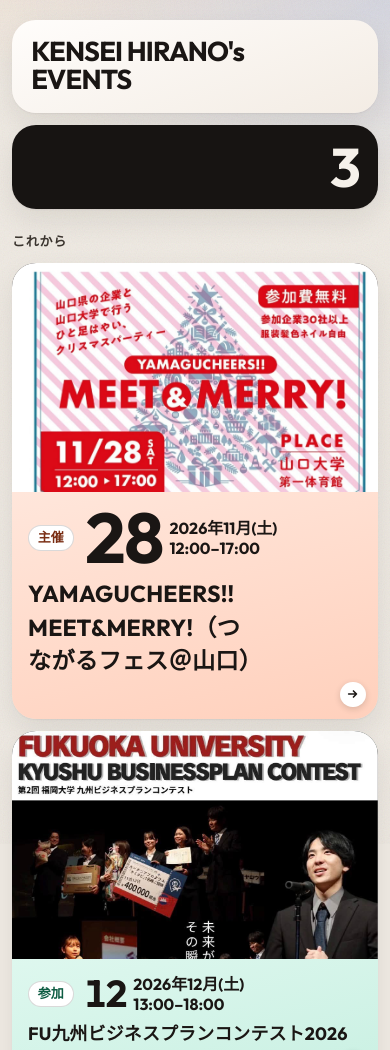
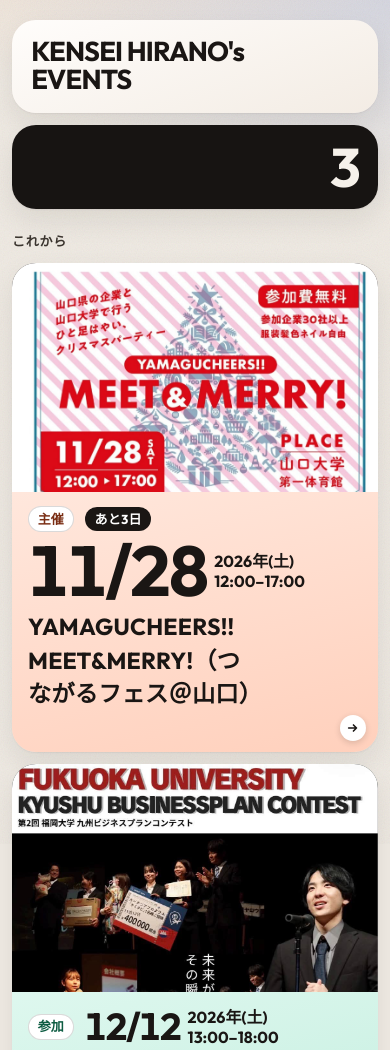
Before and after one commit to koenma777/event, a website with bundled scripts: page index.html in a window 390 px wide. Shown: the top 1050 px of the page. Built offline with nearby package versions, Linux system fonts and the light colour scheme; a web font is replaced by a local one.

Commit message:
開催日を月/日で大きく出し、2週間前から残り日数を出す (#20)
* Lay event tiles three across on a wide screen

Phones stay one column, tablets use two, and 1024px and up use three. The next event can span two of those columns, and every image keeps the same top-center crop.

Co-authored-by: kk <hiraken.c.2.c@gmail.com>

* PCで3件を同じ大きさで並べ、YAMAGUCHEERSを縦長チラシにする

- PR #17 の3列/2列/1列レイアウトを取り込み、先頭だけ2列分にする指定を外す
- 700px以上の「これから」は画像枠を4:5に揃え、カードの高さも揃える
- YAMAGUCHEERS!! の画像を公式チラシの表面（縦長）に差し替える

Co-Authored-By: Claude Opus 5.5 <noreply@anthropic.com>
Claude-Session: https://claude.ai/code/session_01V6F485zsMfkKoiicNo1Xav

* FU九州ビジネスプランコンテストの画像を12/12のチラシに差し替える

Co-Authored-By: Claude Opus 5.5 <noreply@anthropic.com>
Claude-Session: https://claude.ai/code/session_01V6F485zsMfkKoiicNo1Xav

* 開催日を月/日で大きく出し、2週間前から残り日数を出す

- 大きな数字を「日」から「月/日」に変える（28 → 11/28）
- 開催14日前から「あと○日」「明日」「今日」「開催中」のバッジを出す
- 日数は東京の暦日で数える

Co-Authored-By: Claude Opus 5.5 <noreply@anthropic.com>
Claude-Session: https://claude.ai/code/session_01V6F485zsMfkKoiicNo1Xav

---------

Co-authored-by: Cursor Agent <cursoragent@cursor.com>
Co-authored-by: Claude <noreply@anthropic.com>

```diff
--- a/main.js
+++ b/main.js
@@ -1,4 +1,4 @@
-import { dateMark, splitEvents } from './schedule.js';
+import { countdownLabel, dateMark, splitEvents } from './schedule.js';
 
 const KIND_CLASS = {
   参加: 'attend',
@@ -30,11 +30,11 @@ function renderDate(event) {
   if (!mark) return time;
   const num = document.createElement('span');
   num.className = 'num';
-  num.textContent = mark.day;
+  num.textContent = `${mark.month}/${mark.day}`;
   const sub = document.createElement('span');
   sub.className = 'sub';
   const when = document.createElement('span');
-  when.textContent = `${mark.year}年${mark.month}月(${mark.weekday})`;
+  when.textContent = `${mark.year}年(${mark.weekday})`;
   sub.append(when);
   if (mark.clock) {
     const clock = document.createElement('span');
@@ -84,7 +84,7 @@ function renderFrame(src, label) {
   return frame;
 }
 
-function renderEvent(event, { hero = false, arrow = false, index = 0 } = {}) {
+function renderEvent(event, { hero = false, arrow = false, index = 0, now = null } = {}) {
   const item = document.createElement('li');
   item.className = hero ? 'event is-hero' : 'event';
   if (arrow) item.classList.add('has-arrow');
@@ -115,6 +115,13 @@ function renderEvent(event, { hero = false, arrow = false, index = 0 } = {}) {
     tag.textContent = event.kind;
     meta.append(tag);
   }
+  const soon = now ? countdownLabel(event, now) : '';
+  if (soon) {
+    const badge = document.createElement('span');
+    badge.className = 'soon';
+    badge.textContent = soon;
+    meta.append(badge);
+  }
   meta.append(renderDate(event));
 
   const heading = document.createElement('h3');
@@ -140,11 +147,12 @@ function renderEvent(event, { hero = false, arrow = false, index = 0 } = {}) {
   return item;
 }
 
-function renderList(list, empty, events, { hero = false } = {}) {
+function renderList(list, empty, events, { hero = false, now = null } = {}) {
   list.replaceChildren(...events.map((event, index) => renderEvent(event, {
     hero: hero && index === 0,
     arrow: hero,
     index,
+    now,
   })));
   empty.hidden = events.length !== 0;
 }
@@ -166,10 +174,11 @@ async function main() {
     if (!response.ok) throw new Error(`status ${response.status}`);
     const data = await response.json();
     if (!Array.isArray(data)) throw new Error('events.json is not an array');
-    const { upcoming, past } = splitEvents(data, new Date());
+    const now = new Date();
+    const { upcoming, past } = splitEvents(data, now);
     const count = document.querySelector('#upcoming-count');
     if (count) count.textContent = String(upcoming.length);
-    renderList(document.querySelector('#upcoming'), document.querySelector('#upcoming-empty'), upcoming, { hero: true });
+    renderList(document.querySelector('#upcoming'), document.querySelector('#upcoming-empty'), upcoming, { hero: true, now });
     renderList(document.querySelector('#past'), document.querySelector('#past-empty'), past);
   } catch (error) {
     console.error(error);
--- a/schedule.js
+++ b/schedule.js
@@ -190,3 +190,23 @@ export function splitEvents(events, now = new Date()) {
   past.sort((a, b) => startMs(b) - startMs(a) || tie(a, b));
   return { upcoming, past };
 }
+
+const DAY_MS = 24 * 60 * 60 * 1000;
+export const COUNTDOWN_DAYS = 14;
+
+function tokyoDayNumber(ms) {
+  return Math.floor((ms + 9 * 60 * 60 * 1000) / DAY_MS);
+}
+
+export function countdownLabel(event, now = new Date()) {
+  const startSpec = parseWhen(event?.date);
+  if (!startSpec || isPast(event, now)) return '';
+  const time = now instanceof Date ? now.getTime() : Number(now);
+  const start = toTokyo(startSpec);
+  const days = Date.UTC(start.y, start.mo - 1, start.d) / DAY_MS - tokyoDayNumber(time);
+  if (days < 0) return '開催中';
+  if (days === 0) return start.hh != null && time >= tokyoStartMs(start) ? '開催中' : '今日';
+  if (days === 1) return '明日';
+  if (days <= COUNTDOWN_DAYS) return `あと${days}日`;
+  return '';
+}
--- a/styles.css
+++ b/styles.css
@@ -217,6 +217,18 @@ section + section { margin-top: 2.2rem; }
   letter-spacing: 0;
 }
 
+.soon {
+  flex: none;
+  padding: 0.2rem 0.6rem;
+  border-radius: 999px;
+  background: var(--ink);
+  color: #fff;
+  font-size: 0.8125rem;
+  font-weight: 700;
+  line-height: 1.35;
+  letter-spacing: 0.02em;
+}
+
 .tag-attend { color: #0d5c42; }
 .tag-host { color: #7a2e14; }
 .tag-recommend { color: #1a365d; }
```
Also changed, not shown: scripts/schedule.test.mjs (+27 -0 lines).
